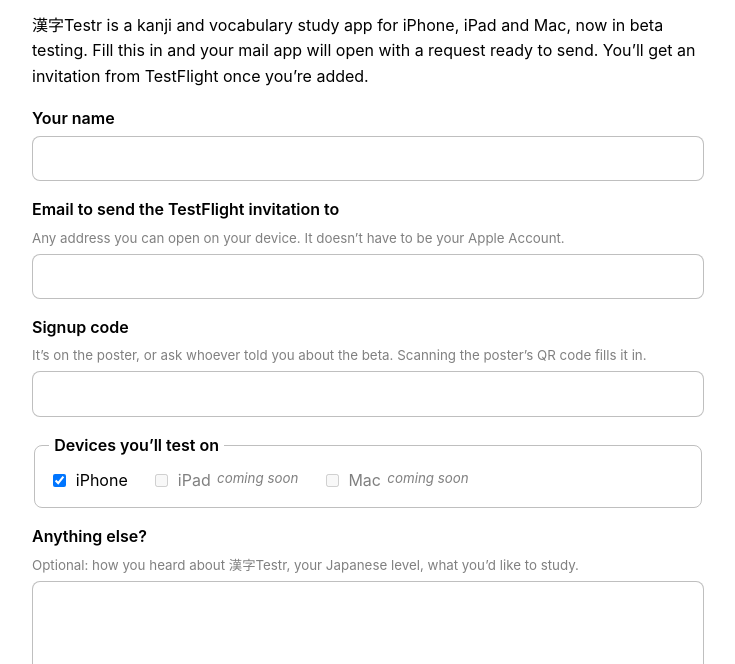
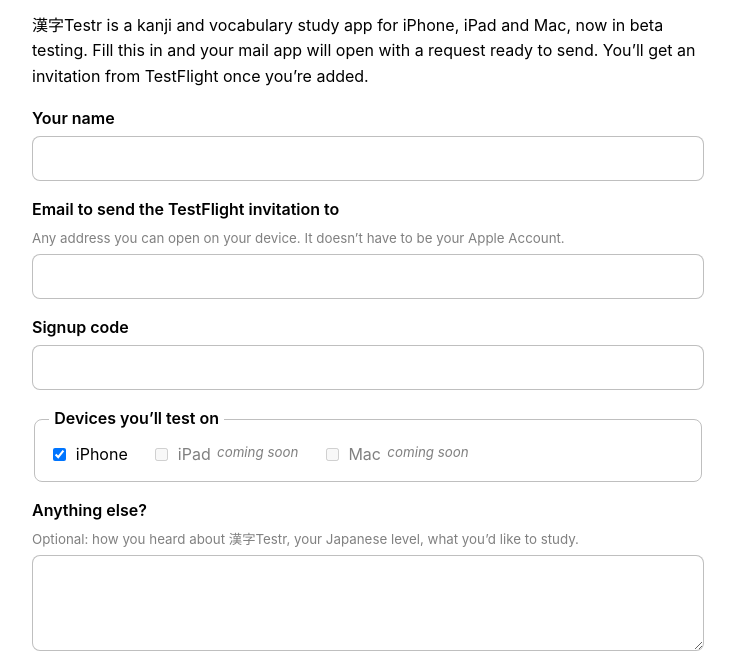
Before and after one commit to cozmiccle/kanjitestr-privacy, a plain HTML site: page beta.html in a window 1280 px wide. Shown: the part 141-805 px from the top of the page, without its empty margins (272-1007 px from the left). Drawn offline with Linux system fonts and the light colour scheme.

Commit message:
Beta page: drop the signup code hint
Co-Authored-By: Claude Opus 5.5 <noreply@anthropic.com>

```diff
--- a/beta.html
+++ b/beta.html
@@ -44,7 +44,6 @@
     <input name="email" type="email" autocomplete="email" required>
   </label>
   <label>Signup code
-    <small>It’s on the poster, or ask whoever told you about the beta. Scanning the poster’s QR code fills it in.</small>
     <input name="code" autocomplete="off" autocapitalize="characters" spellcheck="false" required>
     <span class="error" id="code-error" hidden>That code isn’t right. Check it and try again.</span>
   </label>
```
